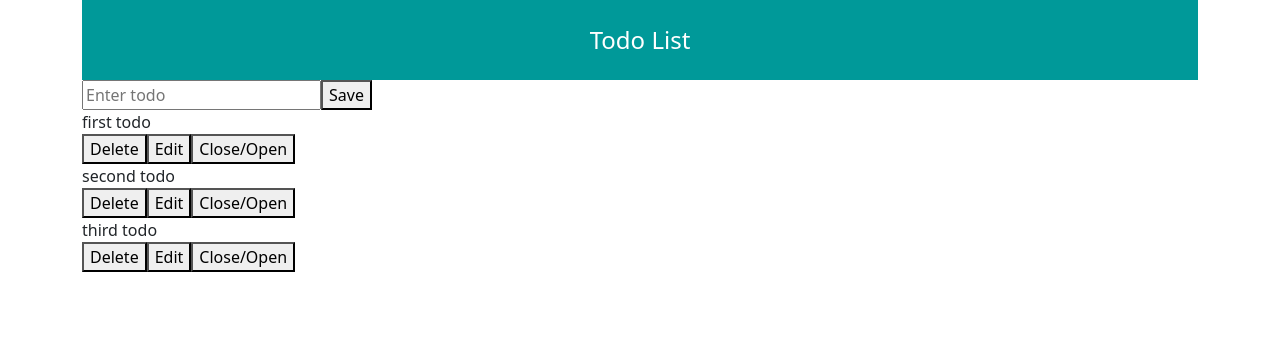
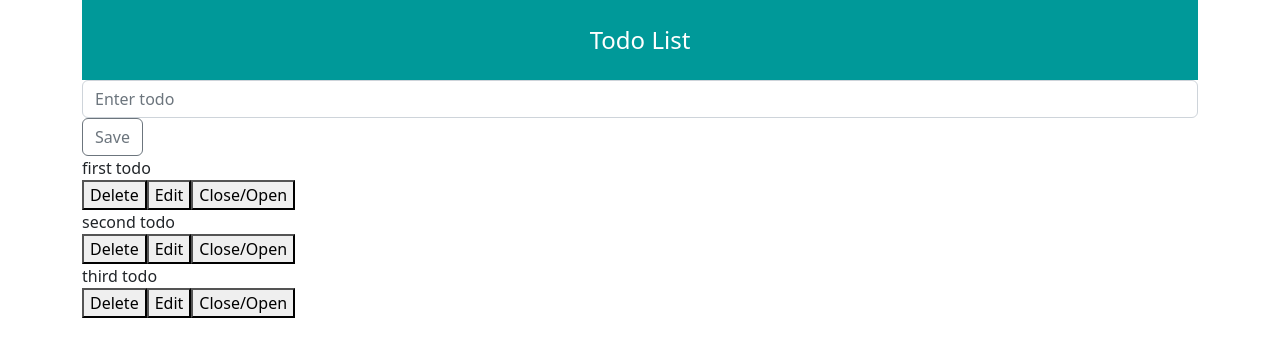
Before and after one commit to VladimirRM/Seo-soul-do, a React (Create React App) app: page / in a window 1280 px wide. Shown: the top 356 px of the page. Built offline with nearby package versions, Linux system fonts and the light colour scheme.

Commit message:
add FormControl

```diff
--- a/src/components/AddTodo/AddTodo.js
+++ b/src/components/AddTodo/AddTodo.js
@@ -1,26 +1,34 @@
-import React,{useState} from "react";
-import { v4 as uuidv4 } from 'uuid'
+import React, { useState } from "react";
+import { v4 as uuidv4 } from "uuid";
+import { Row, Col,Button , FormControl} from "react-bootstrap";
 
-const AddTodo = ({todo,setTodo}) => {
-       const [value,setValue]=useState('')
+const AddTodo = ({ todo, setTodo }) => {
+  const [value, setValue] = useState("");
 
+  function saveTodo() {
+    setTodo([
+      ...todo,
+      {
+        id: uuidv4(),
+        title: value,
+        status: true,
+      },
+    ]);
+    setValue("");
+  }
 
-      function saveTodo(){
-        setTodo([
-            ...todo,{
-                id:uuidv4(),
-                title: value,
-                status:true
-            }
-        ])
-        setValue('')
-      }
-
-  return <div>
-    <input placeholder="Enter todo" value={value}
-    onChange={(e)=> setValue(e.target.value)}/>
-    <button onClick={saveTodo}>Save</button>
-  </div>;
+  return (
+    <Row>
+      <Col>
+        < FormControl
+          placeholder="Enter todo"
+          value={value}
+          onChange={(e) => setValue(e.target.value)}
+        />
+        <Button variant="outline-secondary"onClick={saveTodo}>Save</Button>
+      </Col>
+    </Row>
+  );
 };
 
 export default AddTodo;
```
